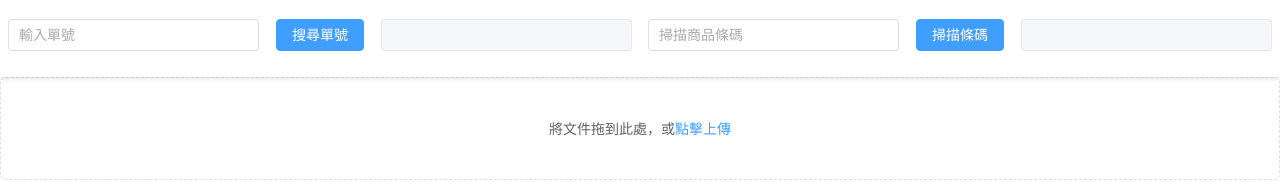
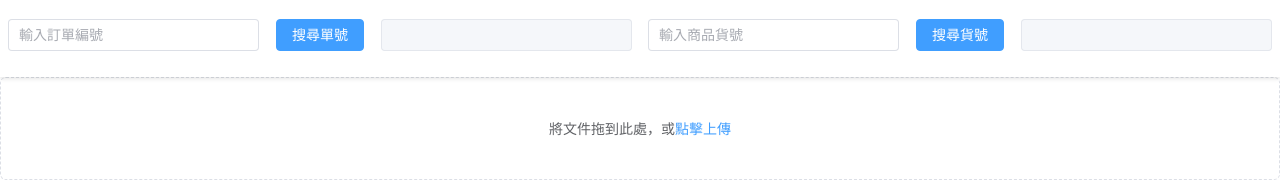
Before and after one commit to DWA26804212/inventory-system, a Vue app: page / in a window 1280 px wide. Shown: the top 182 px of the page. Built offline with nearby package versions, Linux system fonts and the light colour scheme.

Commit message:
調整錯誤訊息

```diff
--- a/src/components/ImportExcel.vue
+++ b/src/components/ImportExcel.vue
@@ -10,7 +10,7 @@
         <el-form-item>
           <el-col :span="5" >
             <el-form-item class="p-2" prop="orderSn">
-              <el-input v-model="ruleForm.orderSn" placeholder="輸入單號" clearable
+              <el-input v-model="ruleForm.orderSn" placeholder="輸入訂單編號" clearable
                 @keyup.enter="checkField('orderSn')"></el-input>
             </el-form-item>
           </el-col>
@@ -22,12 +22,12 @@
           </el-col>
           <el-col :span="5">
             <el-form-item class="p-2" prop="barcode">
-              <el-input ref="barcodeInputRef" v-model="ruleForm.barcode" placeholder="掃描商品條碼" clearable
+              <el-input ref="barcodeInputRef" v-model="ruleForm.barcode" placeholder="輸入商品貨號" clearable
                 @keyup.enter="checkField('barcode')"></el-input>
             </el-form-item>
           </el-col>
           <el-col :span="2" class="button-col">
-            <el-button type="primary" @click="checkField('barcode')">掃描條碼</el-button>
+            <el-button type="primary" @click="checkField('barcode')">搜尋貨號</el-button>
           </el-col>
           <el-col :span="5" class="p-2">
             <el-input v-model="barcodeDisplay" :disabled="true"></el-input>
@@ -143,8 +143,9 @@ function scrollToOrder(rule: any, value: any, callback: any) {
     }, 10);
   } else {
     highlightedOrderSn.value = '';
-    console.error('找不到該單號的資料');
-    callback(new Error('找不到該單號的資料'))
+    const msg = '查無此訂單編號';
+    console.error(msg);
+    callback(new Error(msg))
   }
 }
 
@@ -166,8 +167,9 @@ function scanBarcode(rule: any, value: any, callback: any) {
     }, 10);
 
   } else {
-    console.error('找不到該條碼的訂單');
-    return callback(new Error('找不到該條碼的訂單'));
+    const msg = '查無此商品貨號';
+    console.error(msg);
+    return callback(new Error(msg));
   }
 }
 
@@ -382,6 +384,14 @@ const printPage = () => {
 function checkAllOrder() {
   incompleteOrders.value = []; // 清空之前的未完成訂單
 
+  if (tableData.value.length === 0) {
+    ElMessage({
+      message: '無訂單資料',
+      type: 'warning',
+    });
+    return;
+  }
+
   // 遍歷所有訂單，檢查是否有未完成的
   const uniqueOrderSn = new Set<string>();
   tableData.value.forEach(product => {
```
